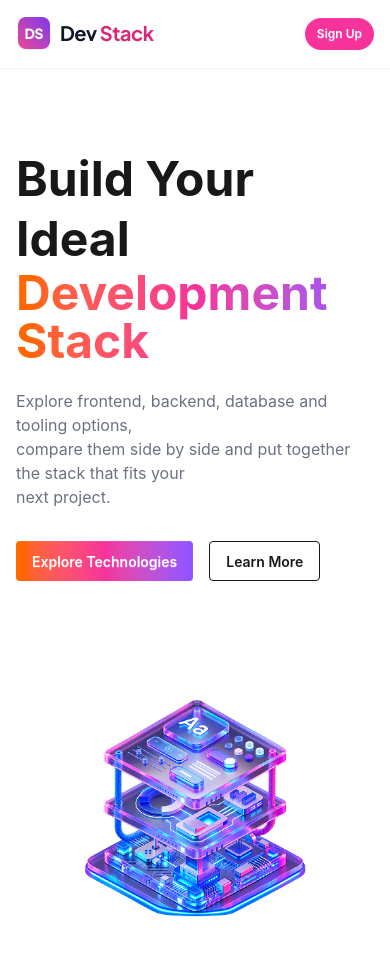
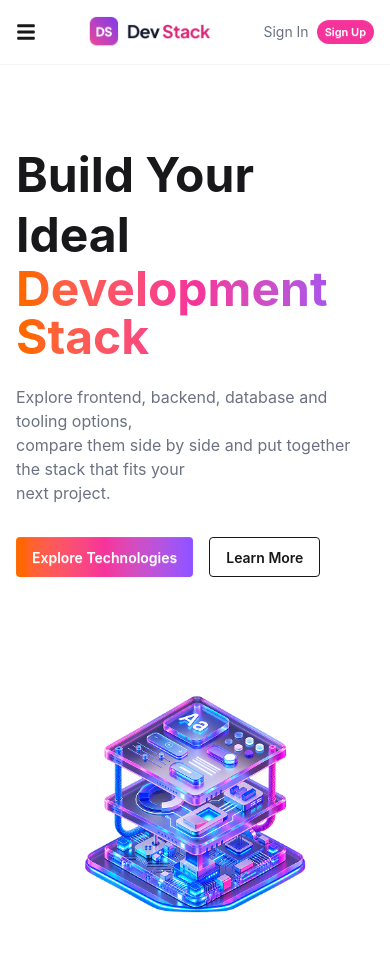
Before and after one commit to alwayshasantech50/Fifth-Assignment-DveStack, a React (Vite) app: page / in a window 390 px wide. Shown: the top 956 px of the page. Built offline with nearby package versions, Linux system fonts and the light colour scheme.

Commit message:
finished the project

```diff
--- a/src/components/Hero.tsx
+++ b/src/components/Hero.tsx
@@ -12,7 +12,7 @@ const Hero = () => {
             Build Your Ideal
           </h1>
 
-          <h1 className="text-5xl font-bold bg-linear-to-r from-orange-500 via-pink-500 to-violet-500 bg-clip-text text-transparent">
+          <h1 className="text-5xl font-bold brand-gradient bg-clip-text text-transparent">
             Development Stack
           </h1>
 
@@ -23,7 +23,7 @@ const Hero = () => {
           </p>
 
           <div className="mt-8 flex gap-4">
-            <button className="btn border-0 text-white bg-linear-to-r from-orange-500 via-pink-500 to-violet-500">
+            <button className="btn border-0 text-white brand-gradient">
               Explore Technologies
             </button>
 
--- a/src/components/Navbar.tsx
+++ b/src/components/Navbar.tsx
@@ -1,50 +1,58 @@
+import { useState } from "react";
+import { FaBars, FaTimes } from "react-icons/fa";
 import logo from "../assets/images/logo-text.png";
 
 const Navbar = () => {
+  const [isMenuOpen, setIsMenuOpen] = useState(false);
+
   return (
     <header className="sticky top-0 z-50 bg-white border-b border-gray-100">
-      <nav className="max-w-7xl mx-auto px-4 py-4 flex items-center justify-between">
+      <nav className="max-w-7xl mx-auto px-4 py-4">
+
+
+        <div className="hidden md:flex items-center justify-between">
 
 
           <div className="flex items-center gap-2">
-          <img src={logo} alt="Dev Stack Logo"
-
-          />
-
+            <img src={logo} alt="Dev Stack Logo" />
           </div>
 
 
-
-
-        <ul className="hidden md:flex items-center gap-8 text-sm font-medium">
+          <ul className="flex items-center gap-8 text-sm font-medium">
             <li>
-            <a href="" className="text-pink-500">Home</a>
+              <a href="" className="text-pink-500">
+                Home
+              </a>
             </li>
 
             <li>
-            <a href="" className="text-gray-500 hover:text-pink-500 transition">Technologies</a>
+              <a href="" className="text-gray-500 hover:text-pink-500 transition">
+                Technologies
+              </a>
             </li>
 
             <li>
-            <a href="" className="text-gray-500 hover:text-pink-500 transition">Projects</a>
+              <a href="" className="text-gray-500 hover:text-pink-500 transition">
+                Projects
+              </a>
             </li>
 
             <li>
-            <a href="" className="text-gray-500 hover:text-pink-500 transition">About</a>
+              <a href="" className="text-gray-500 hover:text-pink-500 transition">
+                About
+              </a>
             </li>
 
             <li>
-            <a href="" className="text-gray-500 hover:text-pink-500 transition">Contact</a>
+              <a href="" className="text-gray-500 hover:text-pink-500 transition">
+                Contact
+              </a>
             </li>
-
           </ul>
 
 
-
-
-
           <div className="flex items-center gap-3">
-          <button className="hidden md:block font-medium text-gray-500 ">
+            <button className="font-medium text-gray-500 hover:text-pink-500 transition">
               Sign In
             </button>
 
@@ -52,6 +60,75 @@ const Navbar = () => {
               Sign Up
             </button>
           </div>
+        </div>
+
+
+
+
+        <div className="flex md:hidden items-center justify-between">
+
+
+          <button
+            onClick={() => setIsMenuOpen(!isMenuOpen)}
+            className="text-xl"
+          >
+            {isMenuOpen ? <FaTimes /> : <FaBars />}
+          </button>
+
+
+          <img src={logo} alt="Dev Stack Logo"
+            className="h-8"
+          />
+
+
+          <div className="flex items-center gap-2">
+            <button className="text-sm text-gray-500">
+              Sign In
+            </button>
+
+            <button className="btn btn-xs rounded-full bg-pink-500 border-none text-white">
+              Sign Up
+            </button>
+          </div>
+        </div>
+
+
+
+        {isMenuOpen && (
+          <ul className="md:hidden mt-4 space-y-3 border-t pt-4 text-gray-600">
+
+            <li>
+              <a href="" className="block hover:text-pink-500">
+                Home
+              </a>
+            </li>
+
+            <li>
+              <a href="" className="block hover:text-pink-500">
+                Technologies
+              </a>
+            </li>
+
+            <li>
+              <a href="" className="block hover:text-pink-500">
+                Projects
+              </a>
+            </li>
+
+            <li>
+              <a href="" className="block hover:text-pink-500">
+                About
+              </a>
+            </li>
+
+            <li>
+              <a href="" className="block hover:text-pink-500">
+                Contact
+              </a>
+            </li>
+
+          </ul>
+        )}
       </nav>
     </header>
   );
--- a/src/index.css
+++ b/src/index.css
@@ -1,2 +1,6 @@
 @import "tailwindcss";
 @plugin "daisyui";
+
+.brand-gradient {
+  @apply bg-gradient-to-r from-orange-500 via-pink-500 to-violet-500;
+}
```
Lines whose indentation alone changed are shown as unchanged.
